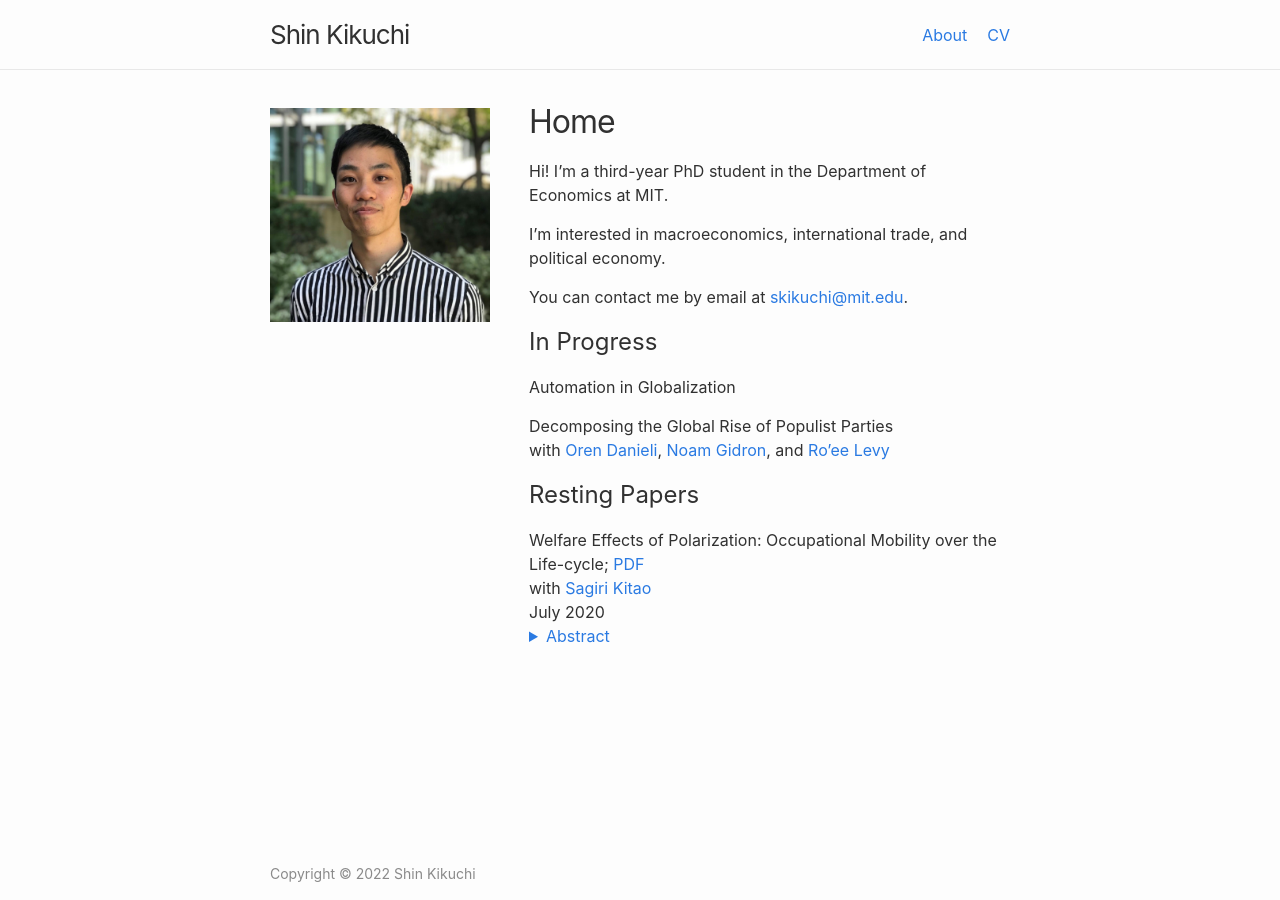
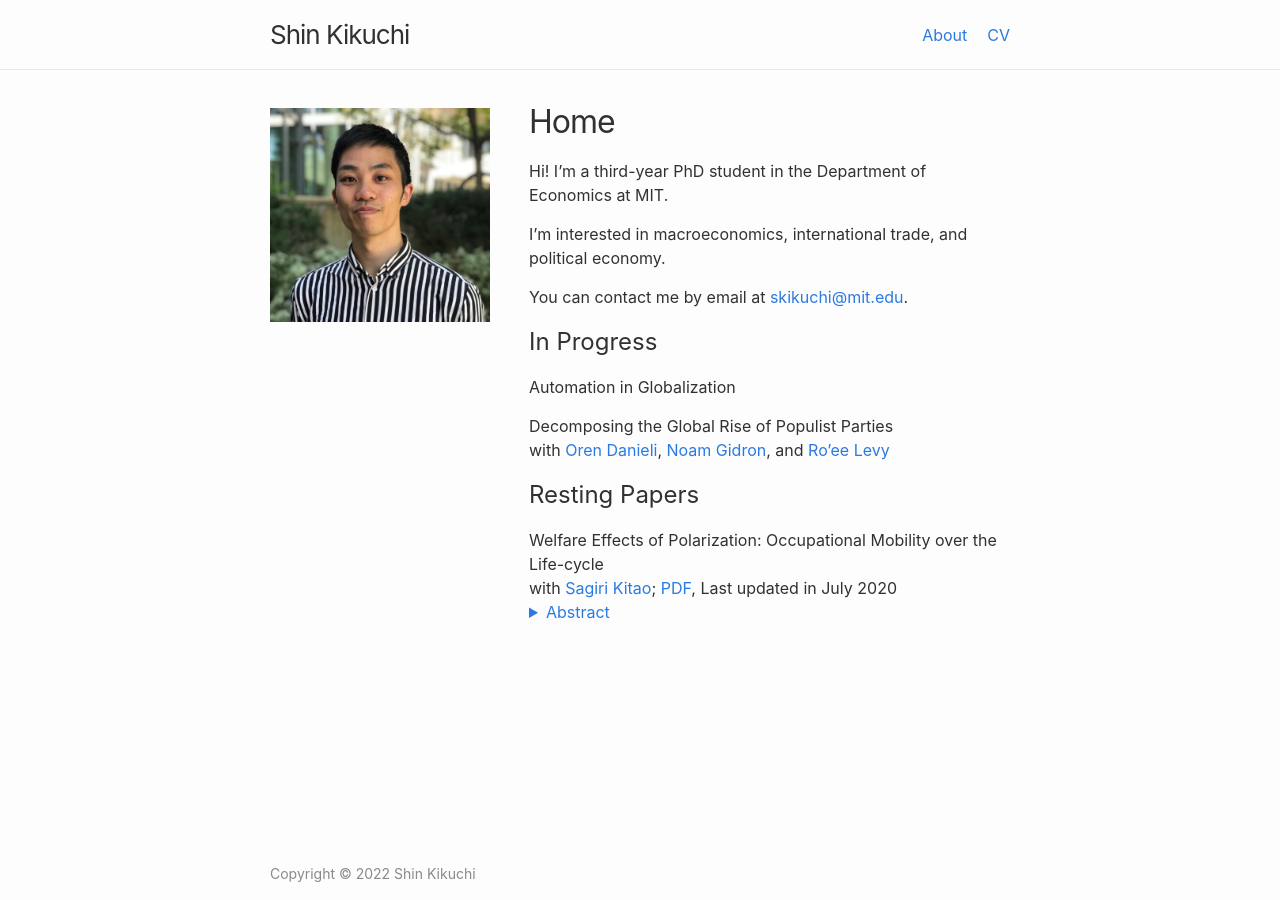
Before and after one commit to shinnkikuchi/shinnkikuchi.github.io, a Jekyll site: the page built from index.md, in a window 1280 px wide. Built offline with Jekyll 4.4.1, drawn with Linux system fonts in a browser that asks for light colours.

Commit message:
Update index.md

```diff
--- a/index.md
+++ b/index.md
@@ -23,9 +23,8 @@ with <a href="https://www.orendanieli.com/home" target="_blank">Oren Danieli</a>
 ## Resting Papers
 
 
-Welfare Effects of Polarization: Occupational Mobility over the Life-cycle; <a href="/files/research/KK-ROBOT.pdf">PDF</a><br>
-with <a href="https://sites.google.com/site/sagirikitao/home" target="_blank">Sagiri Kitao</a><br>
-July 2020<br>
+Welfare Effects of Polarization: Occupational Mobility over the Life-cycle<br>
+with <a href="https://sites.google.com/site/sagirikitao/home" target="_blank">Sagiri Kitao</a>; <a href="/files/research/KK-ROBOT.pdf">PDF</a>, Last updated in July 2020<br>
 <details style="margin-bottom: 15px; margin-top: -15px">
 	<summary style="color: #2a7ae2">Abstract</summary>
 
```
